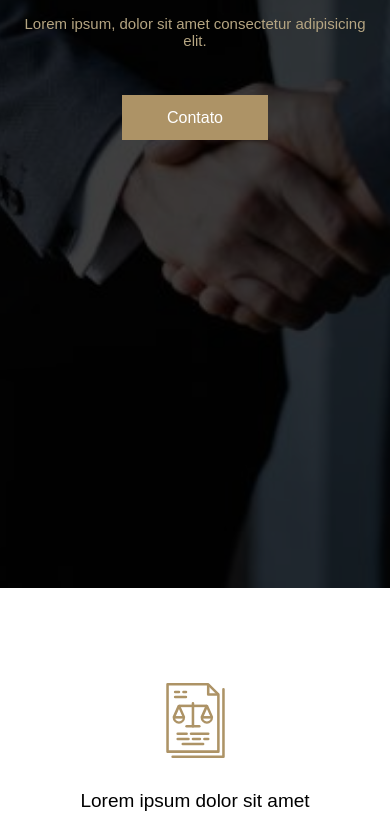
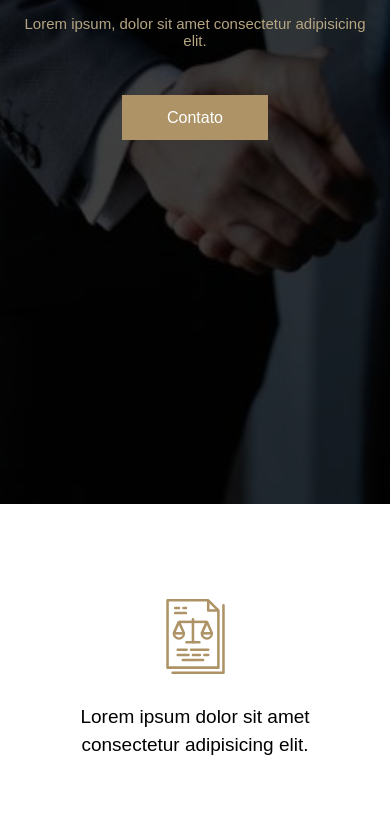
Before and after one commit to Luizboaventura1/legalest, a plain HTML site: page index.html in a window 390 px wide. Shown: the part 256-1077 px from the top of the page. Drawn offline with Linux system fonts and the light colour scheme.

Commit message:
Atualizado

```diff
--- a/CSS/style.css
+++ b/CSS/style.css
@@ -261,6 +261,11 @@ footer p {
 /* Media queries */
 
 @media screen and (max-width: 768px) {
+
+    header {
+        height: 90%;
+    }
+
     .menu_desktop {
         display: none;
     }
```
